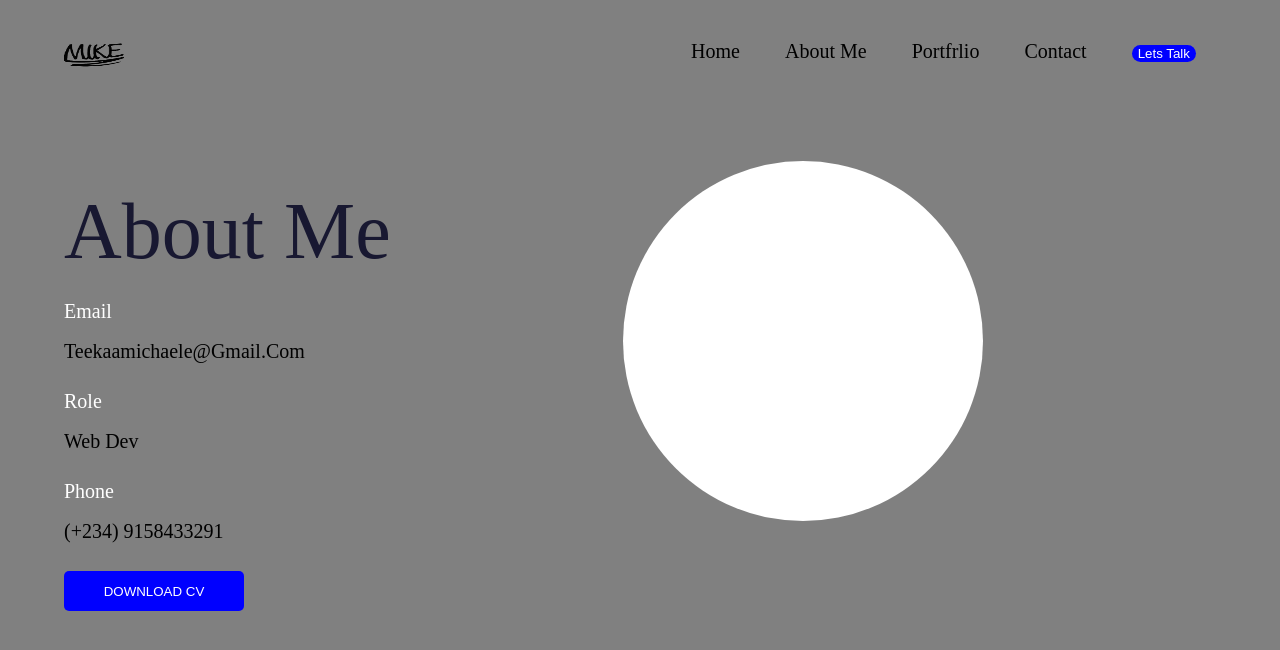
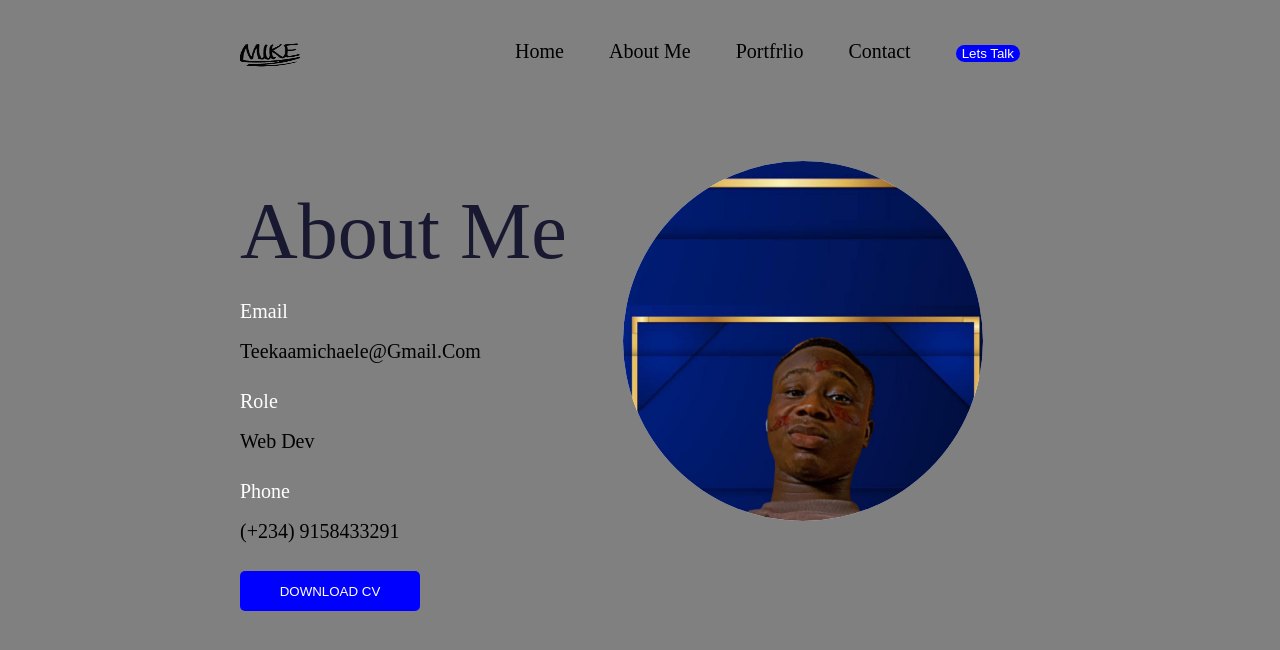
Before and after one commit to mikeisnotakid/Portfolio, a plain HTML site: page about.html in a window 1280 px wide. Drawn offline with Linux system fonts and the light colour scheme.

Commit message:
I made some css changes

```diff
--- a/about.html
+++ b/about.html
@@ -35,6 +35,7 @@
 
             </div>
             <div class="aboutcircle">
+                <img src="./images/WhatsApp Image 2023-07-23 at 11.49.17 PM.jpeg" alt="">
 
             </div>
         </main>
--- a/styles/style.css
+++ b/styles/style.css
@@ -15,7 +15,7 @@ body {
 .container {
     margin-left: auto;
     margin-right: auto;
-    width: 90%;
+    width: 800px;
 
 
 }
@@ -42,6 +42,7 @@ p{
 nav a {
     margin-left: 20px;
     margin-right: 20px;
+    text-align: left;
     text-decoration: none;
     color: black;
 }
@@ -88,7 +89,8 @@ main {
 
 .mainimg {
     width: 260px;
-    height: 230px;
+    height: 260px;
+    border-radius: 260px;
 }
 
 footer {
@@ -161,4 +163,11 @@ footer {
     background-color: white;
     margin-left: auto;
     margin-right: auto;
+    box-shadow: 400px;
+    color: black;
 }
+.aboutcircle img{
+    height: 360px;
+    width: 360px;
+    border-radius: 360px;
+}
```
